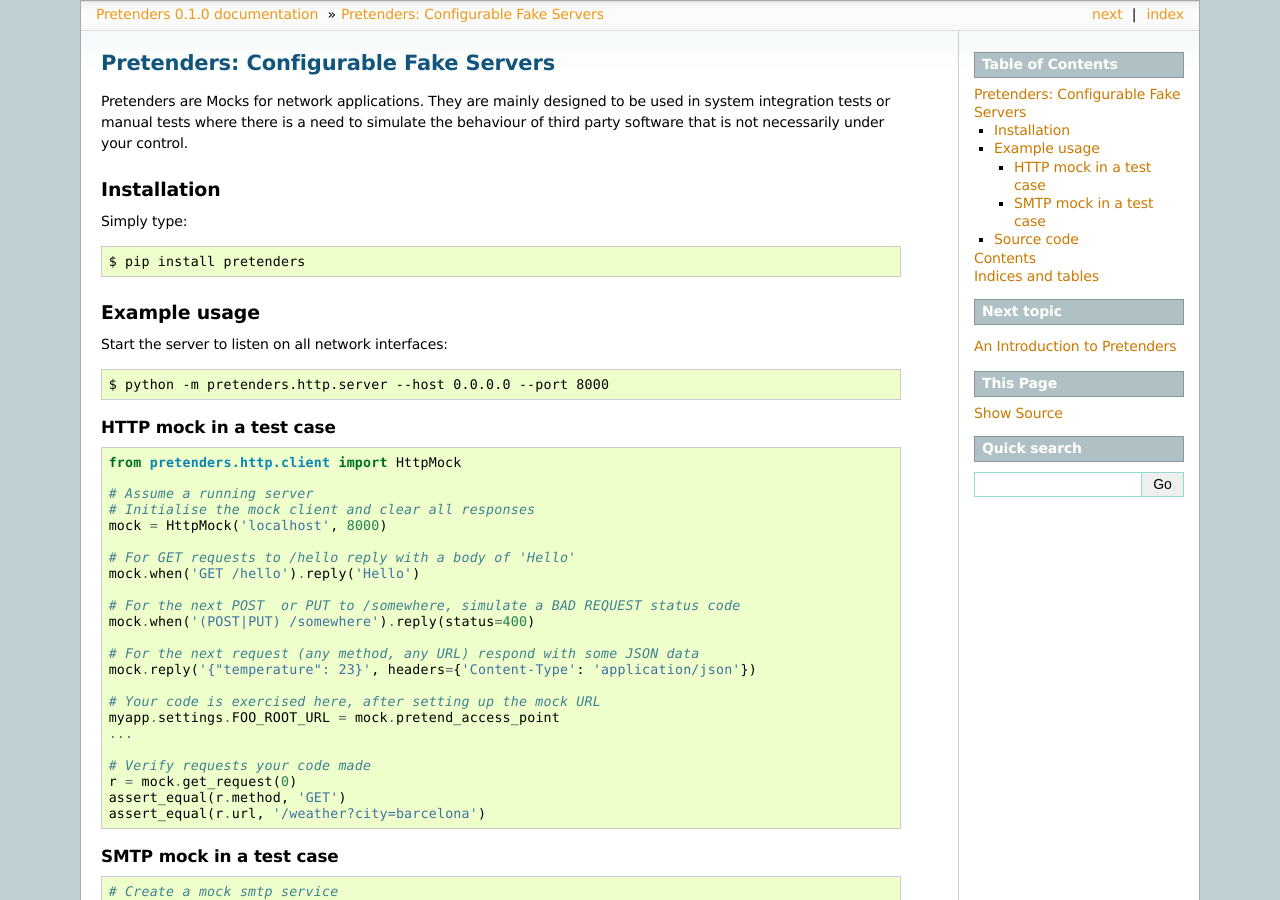
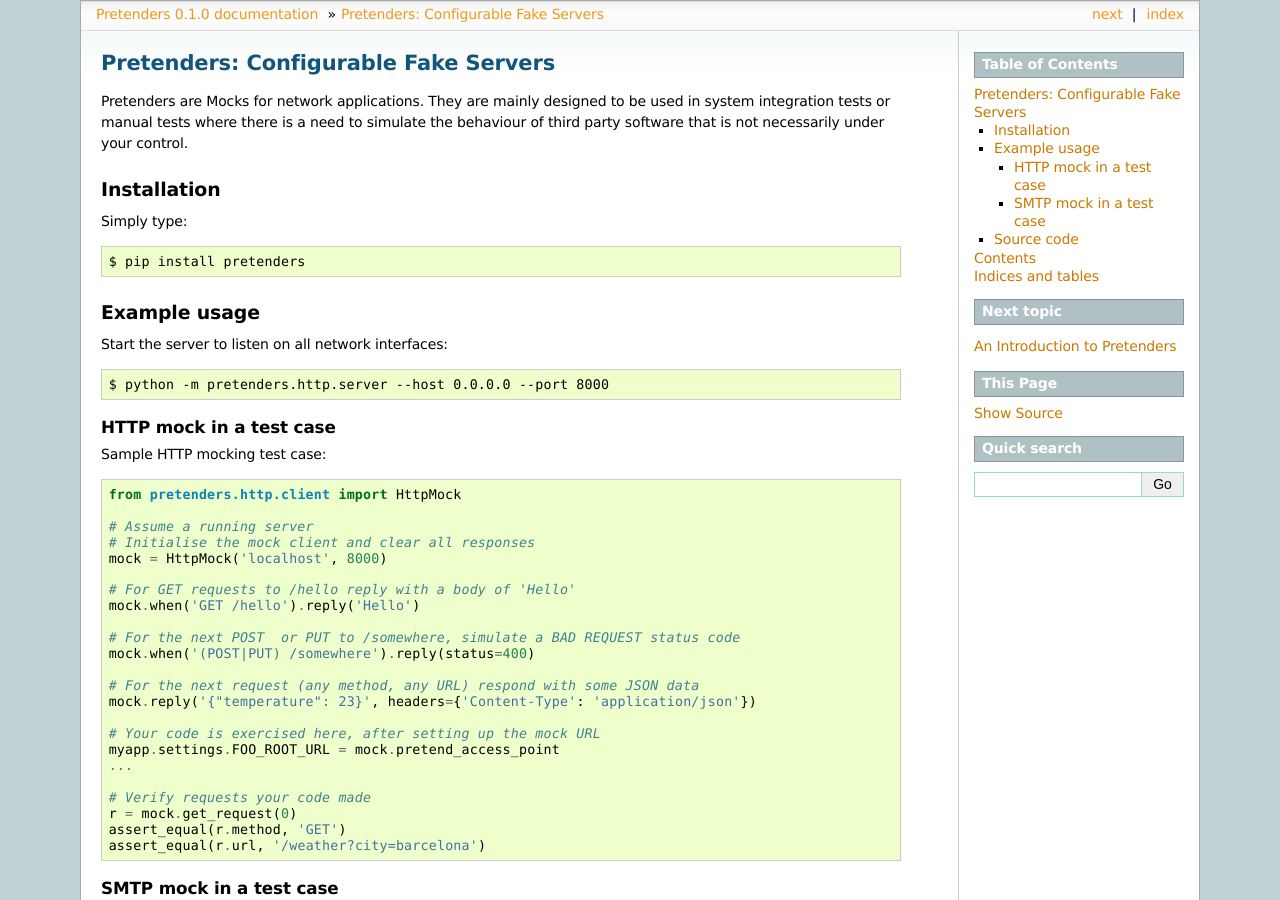
Before and after one commit to pretenders/pretenders, a Sphinx documentation site: the page built from docs/index.rst, in a window 1280 px wide and 900 px high. Built offline with Sphinx 7.4.7, drawn with Linux system fonts in a browser that asks for light colours; some of the changed text lies outside the part shown.

Commit message:
Fixed error in docs where sample code wouldn't show in RTD

```diff
--- a/docs/index.rst
+++ b/docs/index.rst
@@ -28,7 +28,7 @@
 HTTP mock in a test case
 ~~~~~~~~~~~~~~~~~~~~~~~~
 
-.. code::
+Sample HTTP mocking test case::
 
     from pretenders.http.client import HttpMock
 
@@ -57,7 +57,7 @@
 SMTP mock in a test case
 ~~~~~~~~~~~~~~~~~~~~~~~~
 
-.. code::
+Sample SMTP mocking test case::
 
     # Create a mock smtp service
     smtp_mock = SMTPMock('localhost', 8000)
```
